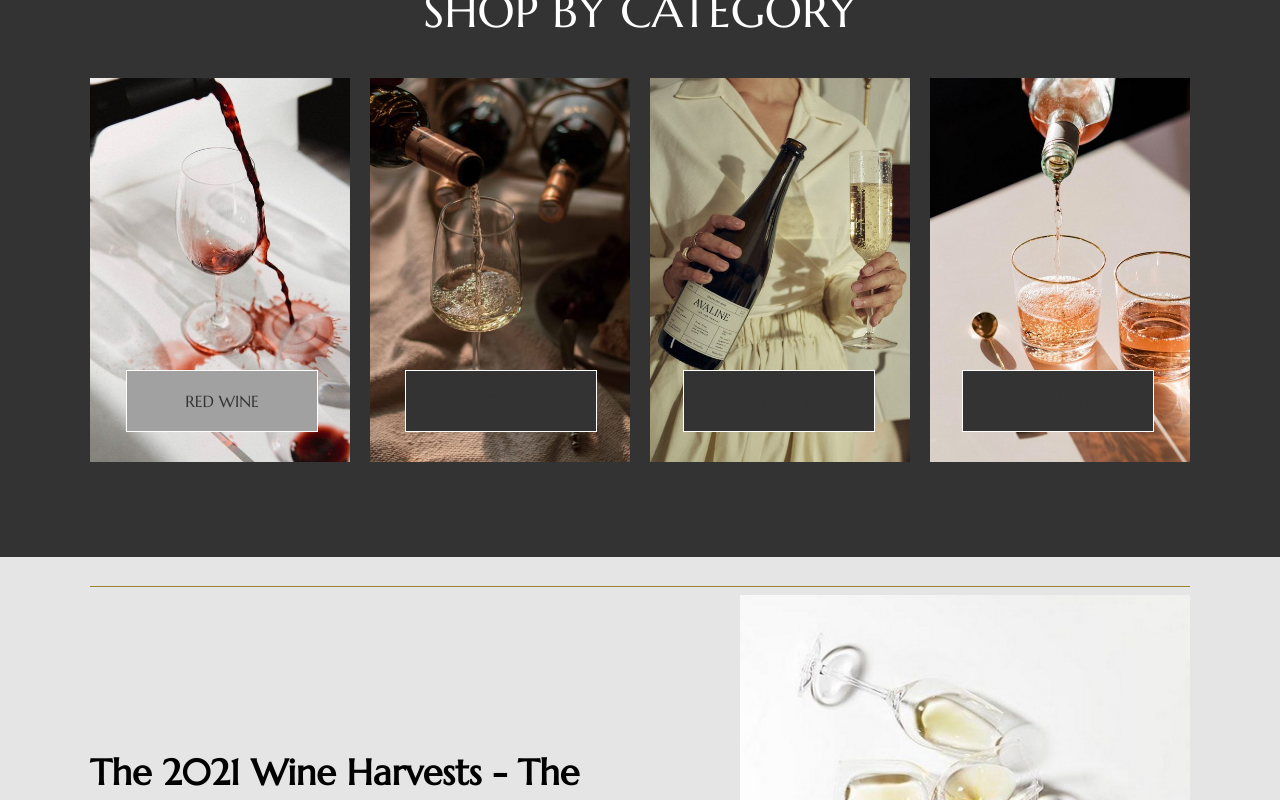
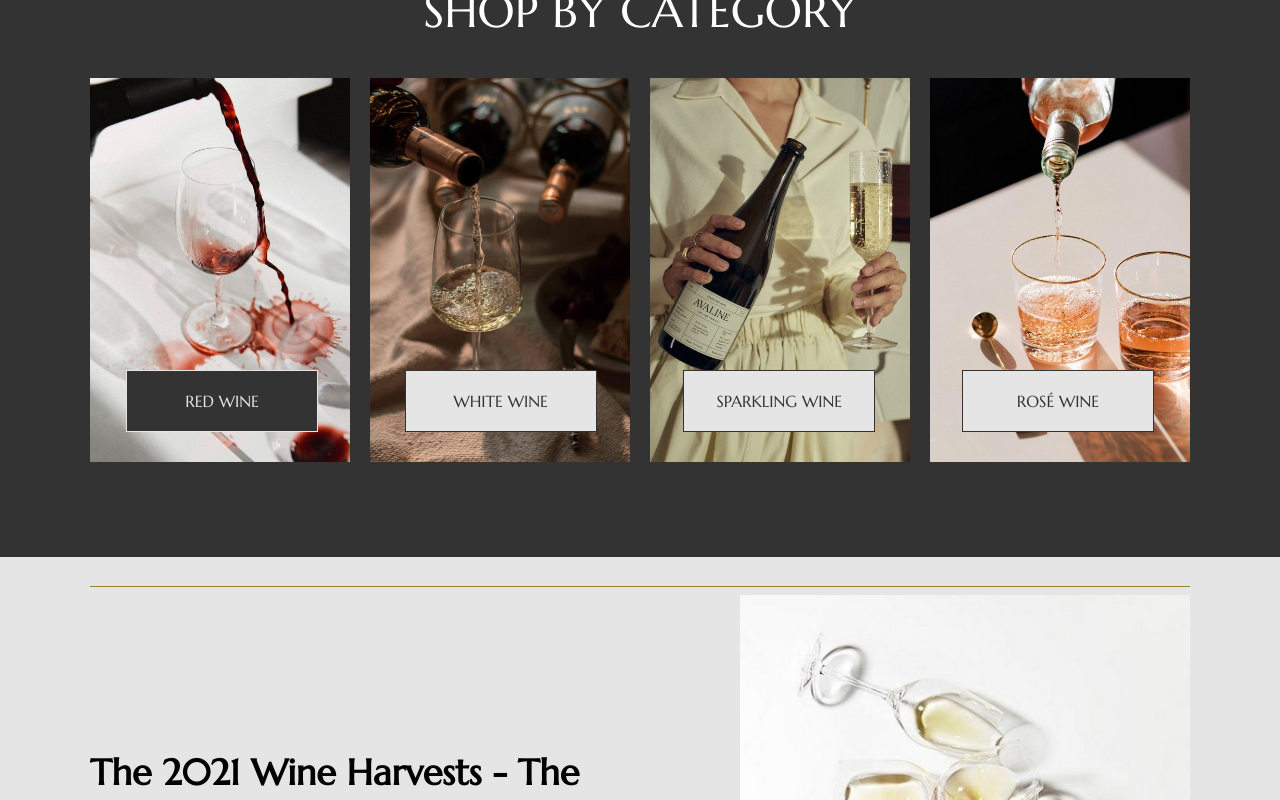
Before and after one commit to mitjasha/online-shop, a React (Create React App) app: page / in a window 1280 px wide. In both pictures the pointer is over the link "RED WINE". Shown: the part 1869-2669 px from the top of the page. Built offline with nearby package versions, Linux system fonts and the light colour scheme.

Commit message:
feat: style categories button

```diff
--- a/src/pages/MainPage/MainPage.scss
+++ b/src/pages/MainPage/MainPage.scss
@@ -159,6 +159,15 @@
     width: 190px;
     height: 60px;
     color: #333333;
+    background-color: #e5e5e5;
+    border: 1px solid #333333;
+  }
+
+  &__button:hover {
+    background-color: #333333;
+    border: 1px solid #e5e5e5;
+    color: #e5e5e5;
+    transition: 0.5s;
   }
 }
 
```
Also changed, not shown: src/pages/MainPage/MainPage.tsx (+0 -19 lines).
